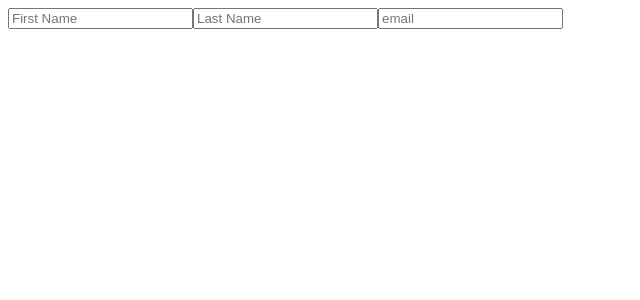
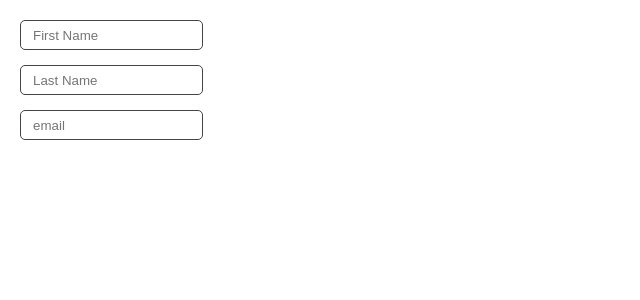
Before and after one commit to Fatima-hub333/myapp, a React (Create React App) app: page / in a window 1280 px wide. Shown: the top 300 px of the page, without its empty margins (0-640 px from the left). Built offline with nearby package versions, Linux system fonts and the light colour scheme.

Commit message:
Add styling of input

```diff
--- a/src/Form.js
+++ b/src/Form.js
@@ -1,5 +1,6 @@
 /* eslint-disable no-unused-vars */
 import React from 'react'
+import './index.css'
 
 const Form = () => {
   const [formData, setFormData] = React.useState(
--- a/src/index.css
+++ b/src/index.css
@@ -3,30 +3,15 @@
 }
 
 body {
-    background-color: #70B85D;
-    color: white;
+    margin: 0;
     padding: 20px;
-    font-family: 'Karla', sans-serif;
-    font-size: 1.3rem;
 }
 
-button {
-    width: 100%;
-    background-color: transparent;
-    padding: 1rem;
-    color: white;
-    border: 2px solid white;
-    border-radius: 50px;
-    cursor: pointer;
-    font-family: 'Karla', sans-serif;
-    margin-bottom: 20px;
+input {
+    margin-bottom: 15px;
+    height: 30px;
+    text-indent: 10px;
+    border: 1px solid #444;
+    border-radius: 5px;
+    display: block;
 }
-
-button:hover {
-    background-color: #FFFEF1;
-    color: #2C5E2E;
-}
-
-button:focus {
-    outline: 0;
-}
```
